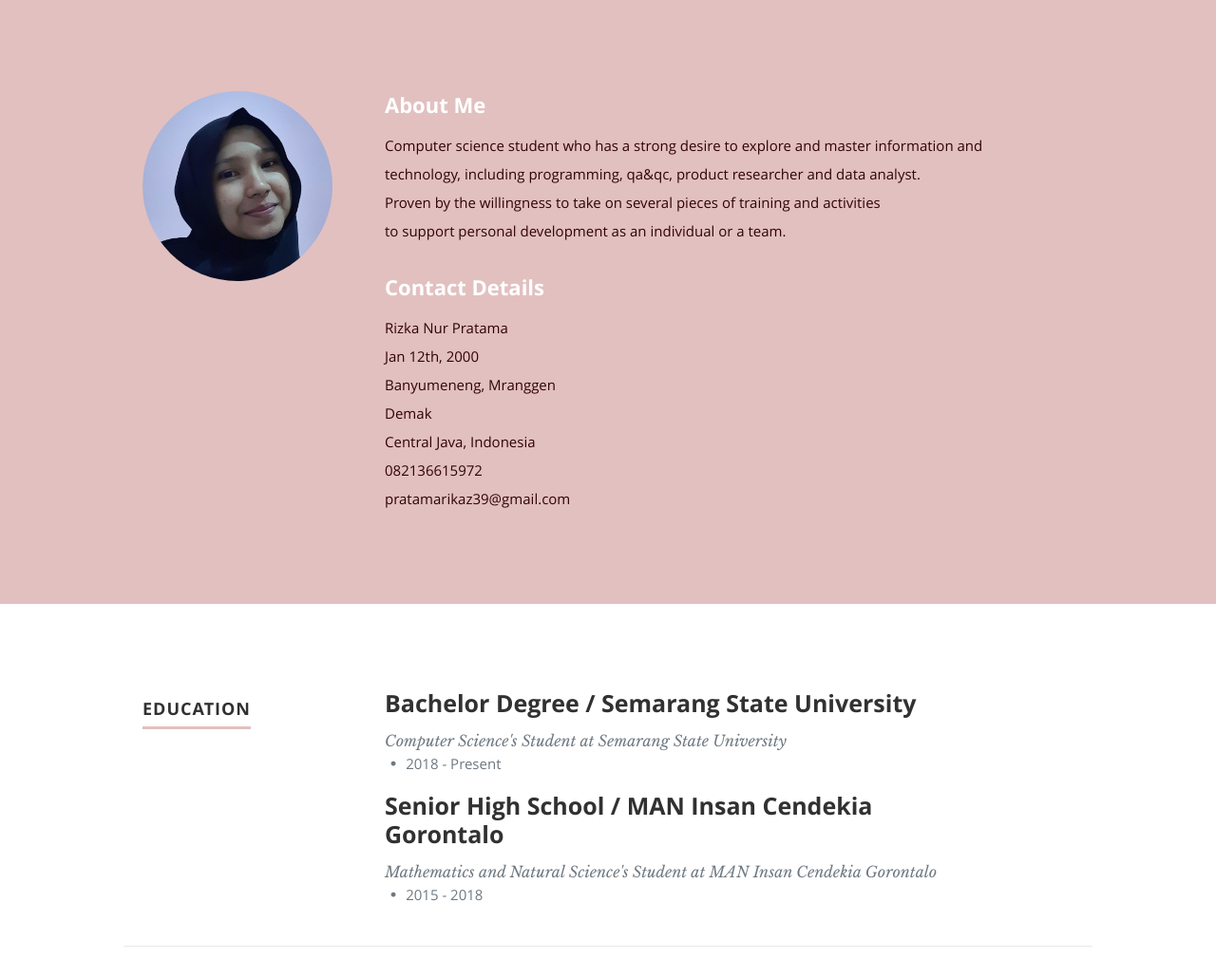
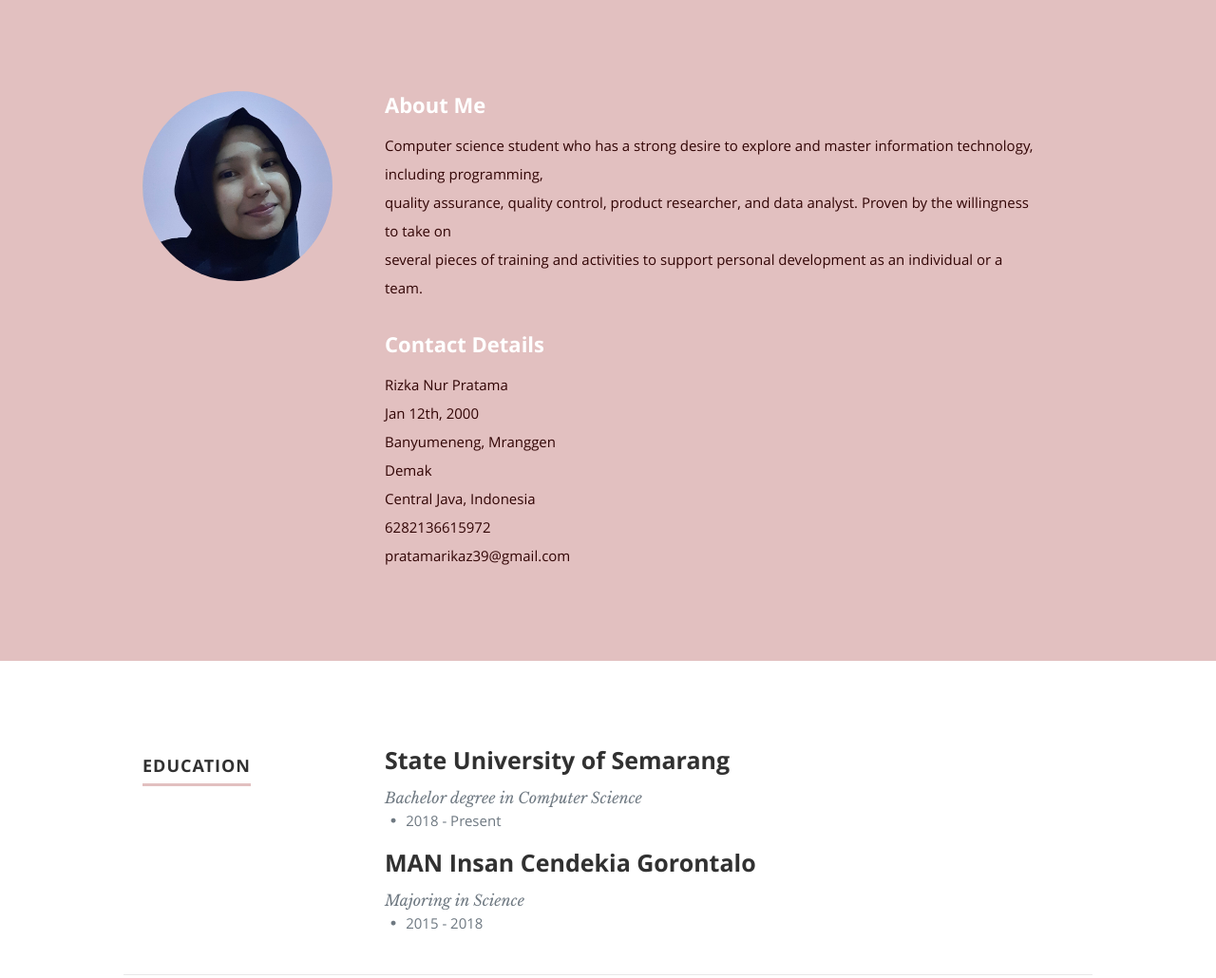
Before and after one commit to rizkanp/rizkanp.github.io, a plain HTML site: page index.html in a window 1280 px wide. Shown: the part 800-1830 px from the top of the page at 95% size. Drawn offline with nearby package versions, Linux system fonts and the light colour scheme.

Commit message:
Update index.html

```diff
--- a/index.html
+++ b/index.html
@@ -83,10 +83,9 @@
 
             <h2>About Me</h2>
 
-            <p>Computer science student who has a strong desire to explore and  master information and technology,
-               including programming, qa&qc, product researcher and data analyst. <br/>
-               Proven by the willingness to take on several pieces of training and activities <br/>
-               to support personal development as an individual or a team.</p>
+            <p>Computer science student who has a strong desire to explore and master information technology, including programming, <br/>
+		quality assurance, quality control, product researcher, and data analyst. Proven by the willingness to take on <br/>
+		several pieces of training and activities to support personal development as an individual or a team.</p>
 
             <div class="row">
 
@@ -100,7 +99,7 @@
                            Demak <br>
                            Central Java, Indonesia
                      </span><br>
-						   <span>082136615972</span><br>
+						   <span>6282136615972</span><br>
                      <span>pratamarikaz39@gmail.com</span>
 					   </p>
 
@@ -132,8 +131,8 @@
 
                <div class="twelve columns">
 
-                  <h3>Bachelor Degree / Semarang State University</h3>
-                  <p class="info">Computer Science's Student at Semarang State University <br/>
+                  <h3>State University of Semarang</h3>
+                  <p class="info">Bachelor degree in Computer Science<br/>
                   <span>&bull;</span>
                   <em class="date">2018 - Present</em></p>
 
@@ -145,8 +144,8 @@
 
                <div class="twelve columns">
 
-                  <h3>Senior High School / MAN Insan Cendekia Gorontalo</h3>
-                  <p class="info">Mathematics and Natural Science's Student at MAN Insan Cendekia Gorontalo <br>
+                  <h3>MAN Insan Cendekia Gorontalo</h3>
+                  <p class="info">Majoring in Science <br>
                   <span>&bull;</span> <em class="date">2015 - 2018</em></p>
 
               </div>
```
